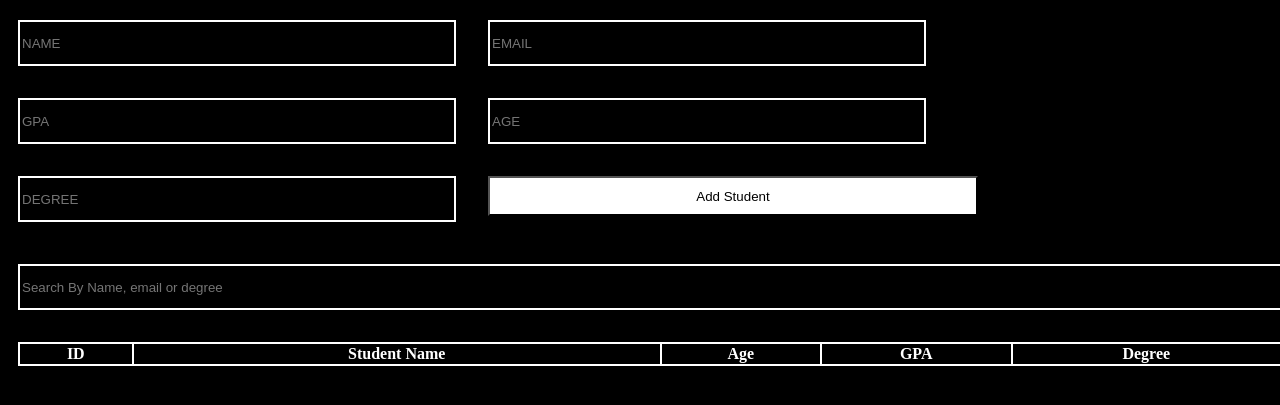
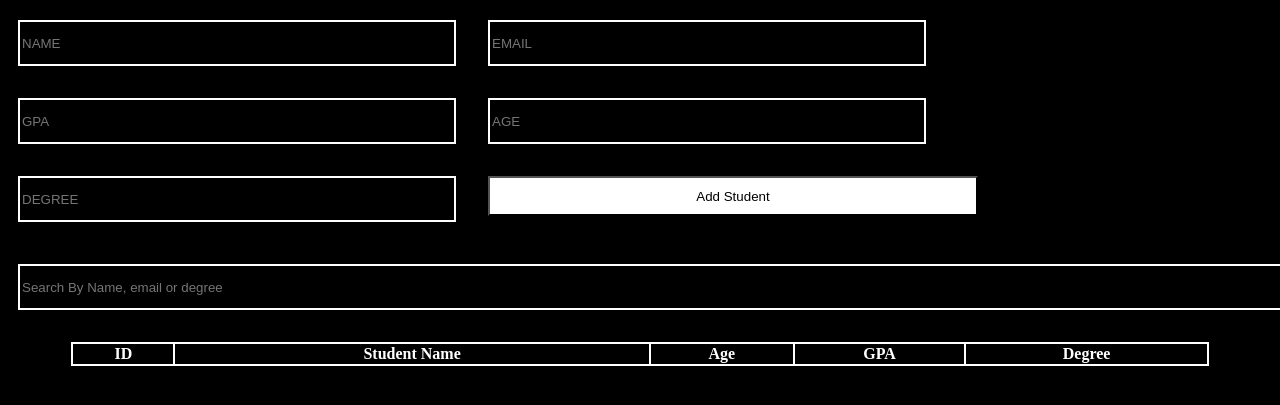
Before and after one commit to Jauhari-01/Frontend-2-Contest-2-Aug, a plain HTML site: page index.html in a window 1280 px wide. Shown: the part 113-518 px from the top of the page. Drawn offline with Linux system fonts and the light colour scheme.

Commit message:
Done some changes

```diff
--- a/index.js
+++ b/index.js
@@ -1,30 +1,5 @@
 //student object
-const students = [
-    // {
-    //   ID: 1,
-    //   name: 'Alice',
-    //   age: 21,
-    //   grade: 'A',
-    //   degree: 'Btech',
-    //   email: 'alice@example.com'
-    // },
-    // {
-    //   ID: 2,
-    //   name: 'Bob',
-    //   age: 22,
-    //   grade: 'B',
-    //   degree: 'MBA',
-    //   email: 'bob@example.com'
-    // },
-    // {
-    //   ID: 3,
-    //   name: 'Charlie',
-    //   age: 20,
-    //   grade: 'C',
-    //   degree:'Arts',
-    //   email: 'charlie@example.com'
-    // }
-  ];
+const students = [ ];
 
 //getting refrences for use
 let form = document.getElementById("f");
--- a/style.css
+++ b/style.css
@@ -38,9 +38,9 @@ button{
 }
 
 #table{
-    width: 100%;
+    width: 90%;
     border: 2px solid white;
-    margin-left: 10px;
+    margin: auto;
     border-collapse: collapse;
     text-align: center;
 }
```
